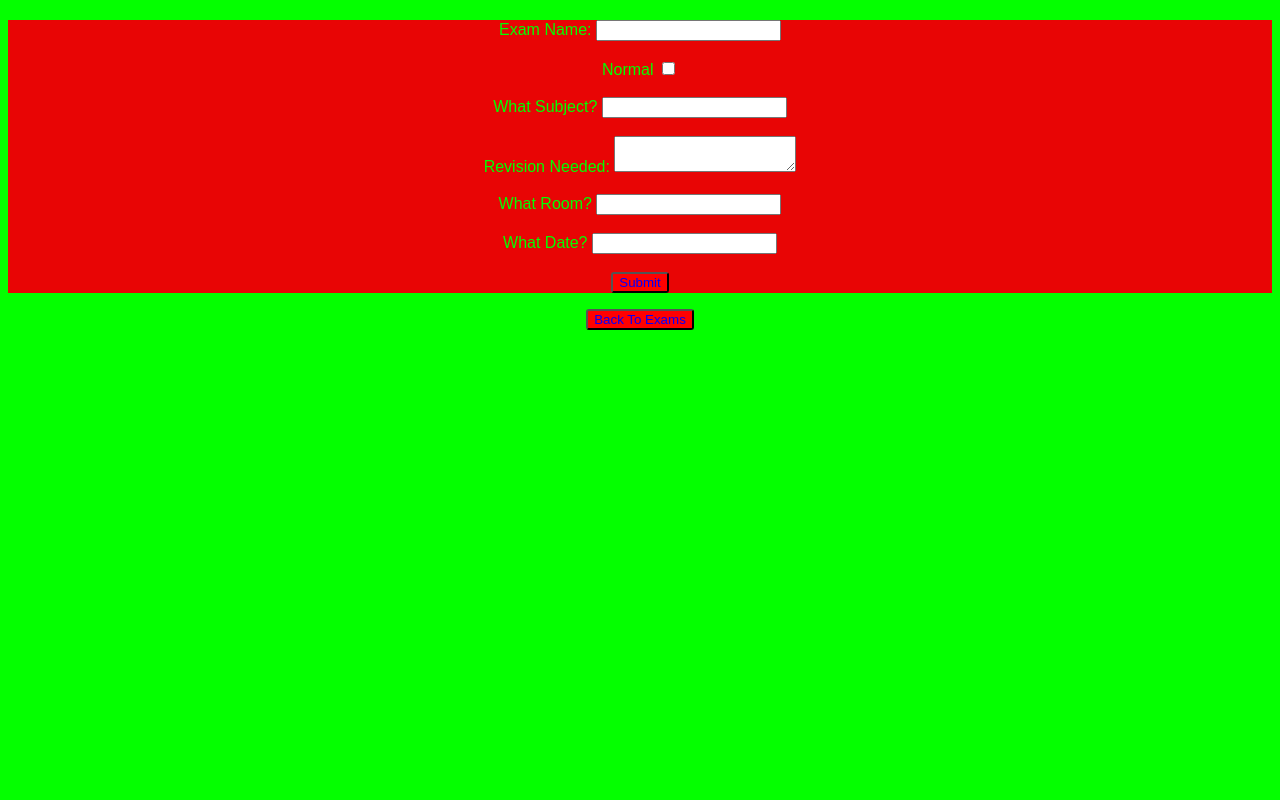
After one commit to LarryNoData/Studura, a Flask app: page /home/create/exam in a window 1280 px wide. The commit adds this page. Run offline with Flask 3, Linux system fonts and the light colour scheme; a user stored in the database is signed in.

Commit message:
Now allowing exam tracking and creation, with db expansion to allow

```diff
--- a/app.py
+++ b/app.py
@@ -2,7 +2,7 @@ from flask_sqlalchemy import SQLAlchemy
 from flask_login import LoginManager, login_user, login_required, logout_user, current_user, UserMixin
 from flask import Flask, request, redirect, url_for, render_template, flash
 from werkzeug.security import generate_password_hash, check_password_hash
-from models import db, User, Task
+from models import db, User, Task, Exam
 import os
 
 app = Flask(__name__)
@@ -34,6 +34,7 @@ def contact():
     return render_template('contact.html')
 
 @app.route('/home')
+@login_required
 def home():
     return render_template('home.html')
 
@@ -83,6 +84,60 @@ def delete_task(task_id):
     db.session.delete(task)
     db.session.commit()
     return redirect('/home/tasks')
+
+
+
+
+@app.route('/home/create/exam', methods=['GET', 'POST'])
+@login_required
+def create_exam():
+    if request.method == 'POST':
+        name = request.form.get('exam')
+        type = 'Normal' if 'type' in request.form else 'Other'
+        subject = request.form.get('subject')
+        revision = request.form.get('revision')
+        room = request.form.get('room')
+        date = request.form.get('date')
+
+        new_exam = Exam(
+            name=name,
+            type=type,
+            subject=subject,
+            revision=revision,
+            date=date,
+            room=room,
+            owner=current_user
+        )
+        db.session.add(new_exam)
+        db.session.commit()
+
+        return redirect('/home/exams')
+
+    return render_template('create_exam.html')
+
+
+
+@app.route('/home/exams')
+@login_required
+def view_exams():
+    user_exams = Exam.query.filter_by(owner=current_user).all()
+    return render_template('exams.html', exams=user_exams)
+
+
+@app.route('/home/exams/delete/<int:exam_id>', methods=['POST'])
+@login_required
+def delete_exam(exam_id):
+    exam = Exam.query.get_or_404(exam_id)
+
+    if exam.owner != current_user:
+        flash("You can't delete someone else's exam.")
+        return redirect('/home/exams')
+
+    db.session.delete(exam)
+    db.session.commit()
+    return redirect('/home/exams')
+
+
 
 @app.route('/home/profile/')
 @login_required
--- a/templates/create.html
+++ b/templates/create.html
@@ -8,7 +8,7 @@
         <input type="text" id="name" name="name" required><br><br>
 
         <label for="type">Normal</label>
-        <input type="checkbox" id="type" name="type" required><br><br>
+        <input type="checkbox" id="type" name="type"><br><br>
 
         <label for="subject">What Subject?</label>
         <input type="text" id="subject" name="subject" required><br><br>
--- /dev/null
+++ b/templates/create_exam.html
@@ -0,0 +1,31 @@
+<head>
+    <link rel="stylesheet" type="text/css" href="{{ url_for('static', filename='style.css') }}">
+</head>
+
+<body>
+    <form action="/home/create/exam" method="POST" class = 'create'>
+        <label for="exam">Exam Name:</label>
+        <input type="text" id="exam" name="exam" required><br><br>
+
+        <label for="type">Normal</label>
+        <input type="checkbox" id="type" name="type"><br><br>
+
+        <label for="subject">What Subject?</label>
+        <input type="text" id="subject" name="subject" required><br><br>
+
+        <label for="revision">Revision Needed:</label>
+        <textarea id="revision" name="revision"></textarea><br><br>
+
+        <label for="room">What Room?</label>
+        <input type="text" id="room" name="room" required><br><br>
+
+        <label for="date">What Date?</label>
+        <input type="text" id="date" name="date" required><br><br>
+
+        <input type="submit" value="Submit" class = 'login'>
+    </form>
+
+    <a href="/home/createtask">
+        <button type="button">Back To Exams</button>
+    </a>
+</body>
--- a/templates/home.html
+++ b/templates/home.html
@@ -23,6 +23,7 @@
             {% endif %}
             <a href="/home/createtask"><button>Create Task</button></a>
             <a href="/home/tasks"><button>Tasks</button></a>
+            <a href="/home/exams"><button>Exams</button></a>
             <a href="/logout"><button>Logout</button></a>
         </nav>
     </div>
```
Also changed, not shown: models.py (+11 -0 lines), templates/exams.html (added, +37 -0 lines), instance/planner.db.
